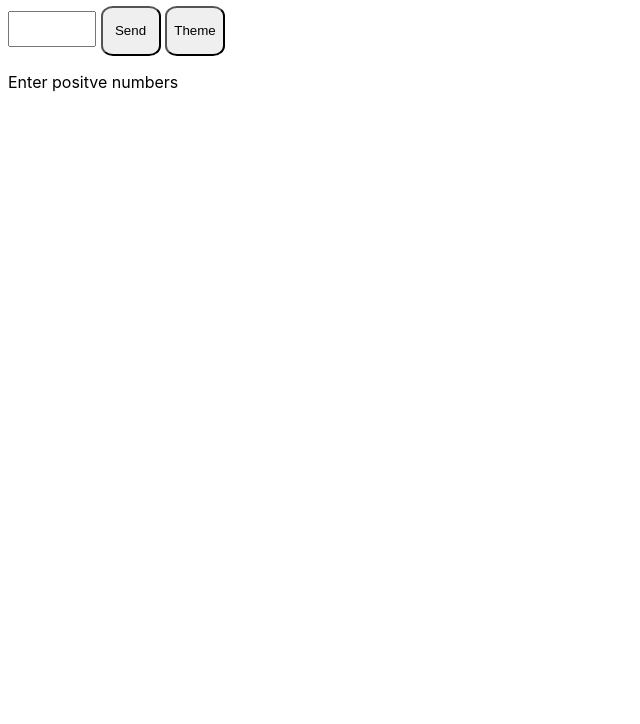
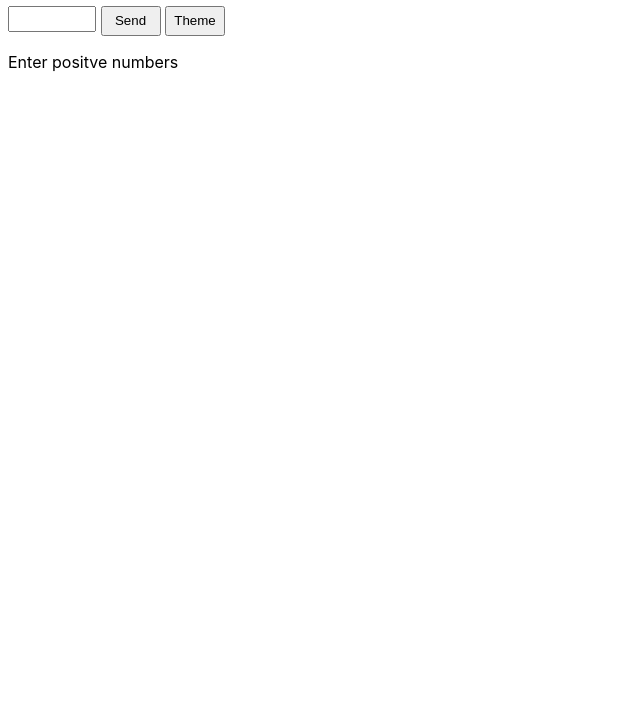
Before and after one commit to mathfews/multiples3or5, a plain HTML site: page website/index.html in a window 1280 px wide. Shown: the part 76-800 px from the top of the page, without its empty margins (0-640 px from the left). Drawn offline with Linux system fonts and the light colour scheme.

Commit message:
final small fixes

```diff
--- a/website/script.js
+++ b/website/script.js
@@ -53,6 +53,6 @@ send.addEventListener("click", event => {
         text.innerHTML = `The sum of the multiples of 3 or 5 below this number is <strong>${value}</strong>`
     }
     else {
-        text.innerHTML = "It's not possible to solving this using negative numbers"
+        text.innerHTML = "It's not possible to solving this using this number"
     }
 })
--- a/website/style.css
+++ b/website/style.css
@@ -3,12 +3,11 @@ body {
     background-color: white;
 }
 button {
-    border-radius: 20%;
-    height: 50px;
+    height: 30px;
     width: 60px;
 }
 #inputNum {
     font-size: 20px;
     width: 80px;
-    height: 30px;
+    height: 20px;
 }
```
